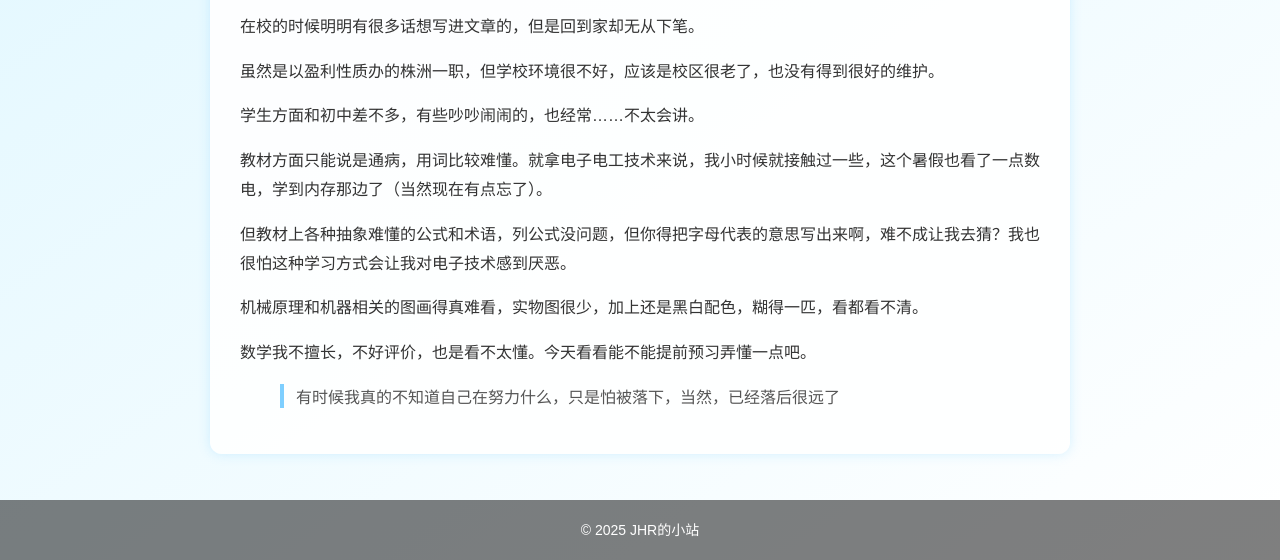
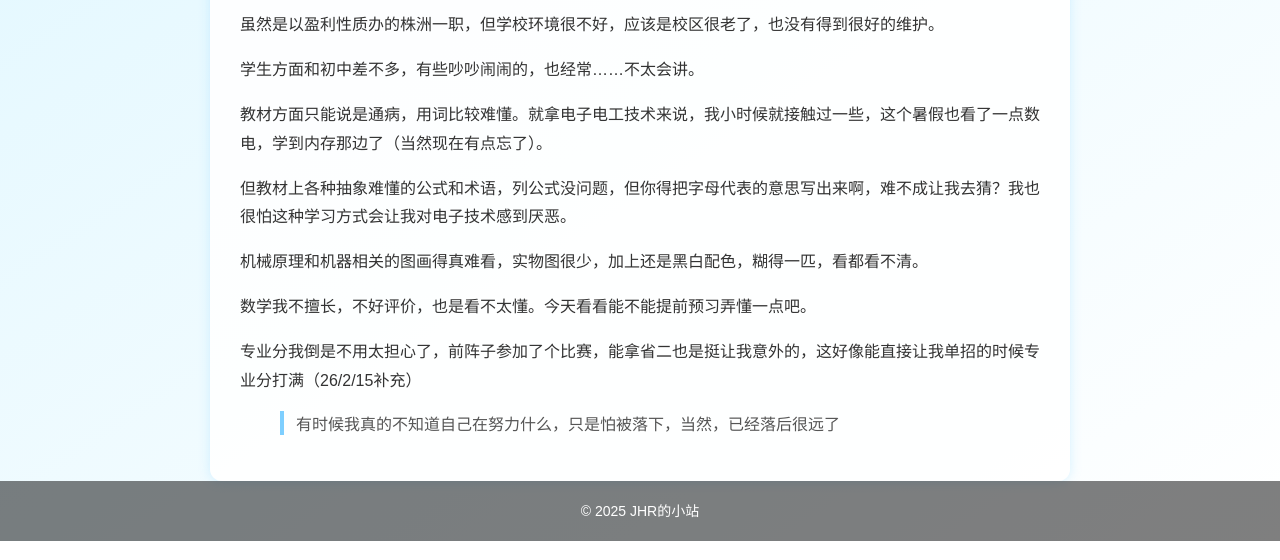
Before and after one commit to JHRASD/my-website, a plain HTML site: page articles/articles-day/生活，职校第一天感受.html in a window 1280 px wide. Shown: the part 300-860 px from the top of the page. Drawn offline with Linux system fonts and the light colour scheme.

Commit message:
update master

```diff
--- a/articles/articles-day/生活，职校第一天感受.html
+++ b/articles/articles-day/生活，职校第一天感受.html
@@ -3,11 +3,12 @@
 <head>
   <meta charset="UTF-8" />
   <title>文章</title>
-  <link rel="stylesheet" href="/css/style.css" /> <!-- 引入公共样式 -->
-  <link rel="stylesheet" href="https://cdnjs.cloudflare.com/ajax/libs/font-awesome/5.15.3/css/all.min.css" /> <!-- 图标库 -->
+  <link rel="stylesheet" href="/css/style.css" />
+  <link rel="stylesheet" href="https://cdnjs.cloudflare.com/ajax/libs/font-awesome/5.15.3/css/all.min.css" />
 </head>
 <body>
   <div class="wrapper">
+
     <!-- 顶部导航栏 -->
     <div class="home">
       <div class="nav-item">
@@ -26,31 +27,28 @@
 
       <p>在校的时候明明有很多话想写进文章的，但是回到家却无从下笔。</p>
 
-
       <p>虽然是以盈利性质办的株洲一职，但学校环境很不好，应该是校区很老了，也没有得到很好的维护。</p>
-
 
       <p>学生方面和初中差不多，有些吵吵闹闹的，也经常……不太会讲。</p>
 
+      <p>教材方面只能说是通病，用词比较难懂。就拿电子电工技术来说，我小时候就接触过一些，这个暑假也看了一点数电，学到内存那边了（当然现在有点忘了）。</p>
 
-  <p>教材方面只能说是通病，用词比较难懂。就拿电子电工技术来说，我小时候就接触过一些，这个暑假也看了一点数电，学到内存那边了（当然现在有点忘了）。</p>
       <p>但教材上各种抽象难懂的公式和术语，列公式没问题，但你得把字母代表的意思写出来啊，难不成让我去猜？我也很怕这种学习方式会让我对电子技术感到厌恶。</p>
-
 
       <p>机械原理和机器相关的图画得真难看，实物图很少，加上还是黑白配色，糊得一匹，看都看不清。</p>
 
+      <p>数学我不擅长，不好评价，也是看不太懂。今天看看能不能提前预习弄懂一点吧。</p>
 
-  <p>数学我不擅长，不好评价，也是看不太懂。今天看看能不能提前预习弄懂一点吧。</p>
+      <p>专业分我倒是不用太担心了，前阵子参加了个比赛，能拿省二也是挺让我意外的，这好像能直接让我单招的时候专业分打满（26/2/15补充）</p>
+
       <blockquote style="border-left:4px solid #7ecfff; padding-left:12px; color:#555;">
         有时候我真的不知道自己在努力什么，只是怕被落下，当然，已经落后很远了
       </blockquote>
-
-</div>
-
     </div>
 
     <!-- 页脚 -->
-    <div class="footer">© 2025 JHR的小站 </div>
+    <div class="footer">© 2025 JHR的小站</div>
+
   </div>
 </body>
 </html>
```
Also changed, not shown: index.html (+1 -1 lines). Lines whose indentation alone changed are shown as unchanged.
